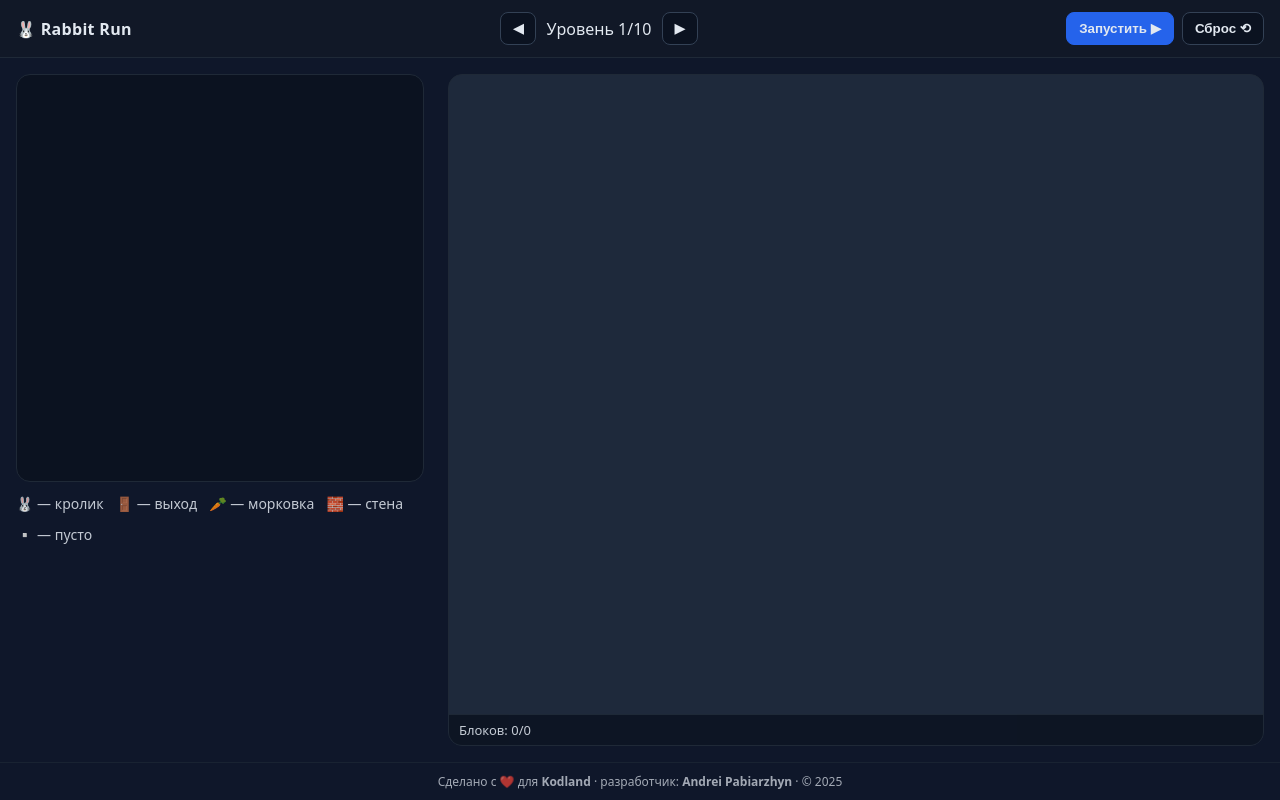
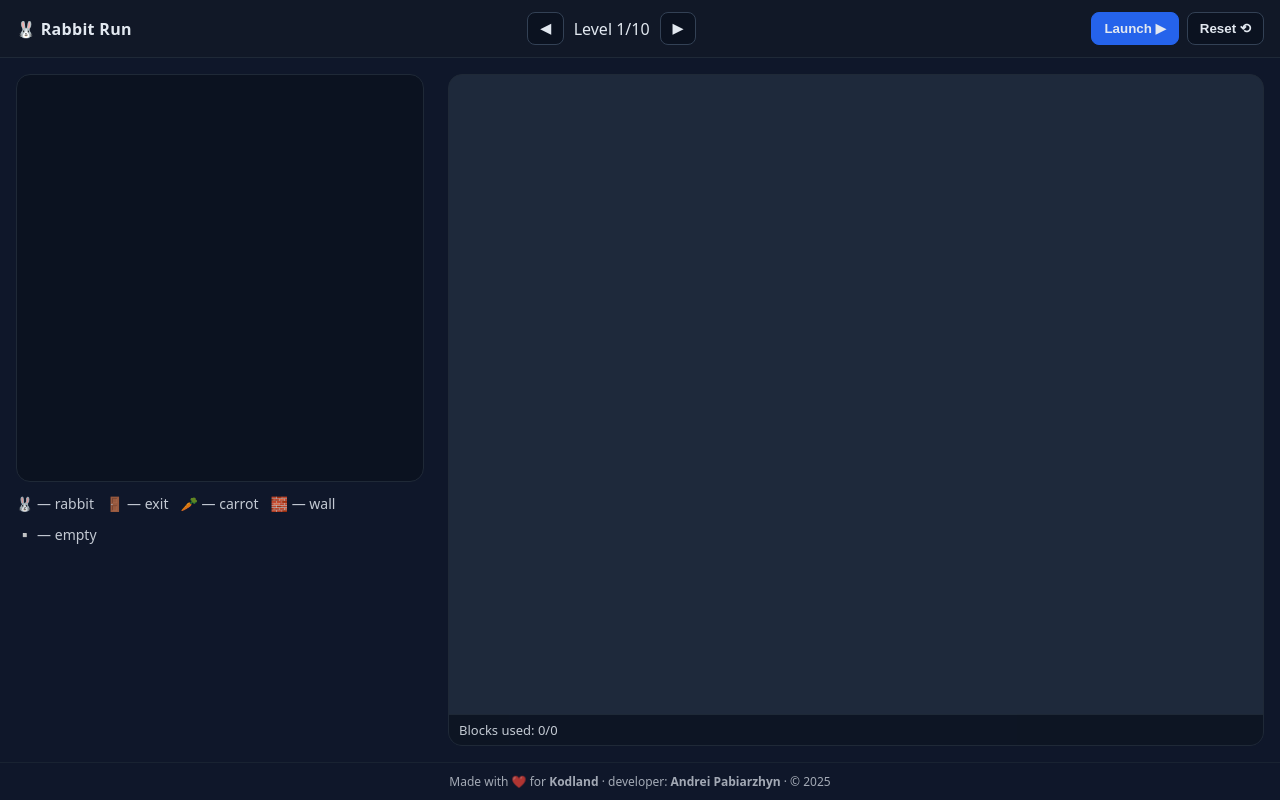
Before and after one commit to GitKodland/-TUR-blocklyLv1, a plain HTML site: page index.html in a window 1280 px wide. Drawn offline with Linux system fonts and the light colour scheme; a script that the page names is missing.

Commit message:
Update index.html

```diff
--- a/index.html
+++ b/index.html
@@ -1,5 +1,5 @@
 <!DOCTYPE html>
-<html lang="ru">
+<html lang="en">
 <head>
   <meta charset="UTF-8" />
   <meta name="viewport" content="width=device-width, initial-scale=1.0" />
@@ -13,13 +13,13 @@
   <header class="topbar">
     <div class="brand">🐰 Rabbit Run</div>
     <div class="level-info">
-      <button id="prevLevel" class="btn" title="Предыдущий">◀</button>
-      <span id="levelTitle">Уровень 1/10</span>
-      <button id="nextLevel" class="btn" title="Следующий">▶</button>
+      <button id="prevLevel" class="btn" title="Previous">◀</button>
+      <span id="levelTitle">Level 1/10</span>
+      <button id="nextLevel" class="btn" title="Next">▶</button>
     </div>
     <div class="actions">
-      <button id="runBtn" class="btn primary">Запустить ▶</button>
-      <button id="resetBtn" class="btn">Сброс ⟲</button>
+      <button id="runBtn" class="btn primary">Launch ▶</button>
+      <button id="resetBtn" class="btn">Reset ⟲</button>
       <!-- <button id="hintBtn" class="btn outline">Подсказка 💡</button> -->
     </div>
   </header>
@@ -33,11 +33,11 @@
         <canvas id="fxCanvas"></canvas>
       </div>
       <div id="legend" class="legend">
-        <span>🐰 — кролик</span>
-        <span>🚪 — выход</span>
-        <span>🥕 — морковка</span>
-        <span>🧱 — стена</span>
-        <span>▫️ — пусто</span>
+        <span>🐰 — rabbit</span>
+        <span>🚪 — exit</span>
+        <span>🥕 — carrot</span>
+        <span>🧱 — wall</span>
+        <span>▫️ — empty</span>
       </div>
       <div id="goal" class="goal"></div>
     </section>
@@ -45,19 +45,19 @@
     <!-- Правая часть — Blockly -->
     <section class="work-wrap">
       <div id="blockly" class="blockly"></div>
-      <div class="limit">Блоков: <span id="used">0</span>/<span id="limit">0</span></div>
+      <div class="limit">Blocks used: <span id="used">0</span>/<span id="limit">0</span></div>
     </section>
   </main>
 
   <!-- ✅ исправлено: закрыт тег dialog -->
   <dialog id="modal">
-    <h3 id="modalTitle">Подсказка</h3>
+    <h3 id="modalTitle">Hint</h3>
     <div id="modalBody"></div>
     <div class="modal-actions"></div>
   </dialog>
 
   <footer class="footer">
-    Сделано с ❤️ для <strong>Kodland</strong> · разработчик: <strong>Andrei Pabiarzhyn</strong> · © 2025
+    Made with ❤️ for <strong>Kodland</strong> · developer: <strong>Andrei Pabiarzhyn</strong> · © 2025
   </footer>
 
   <!-- Скрипты -->
```
